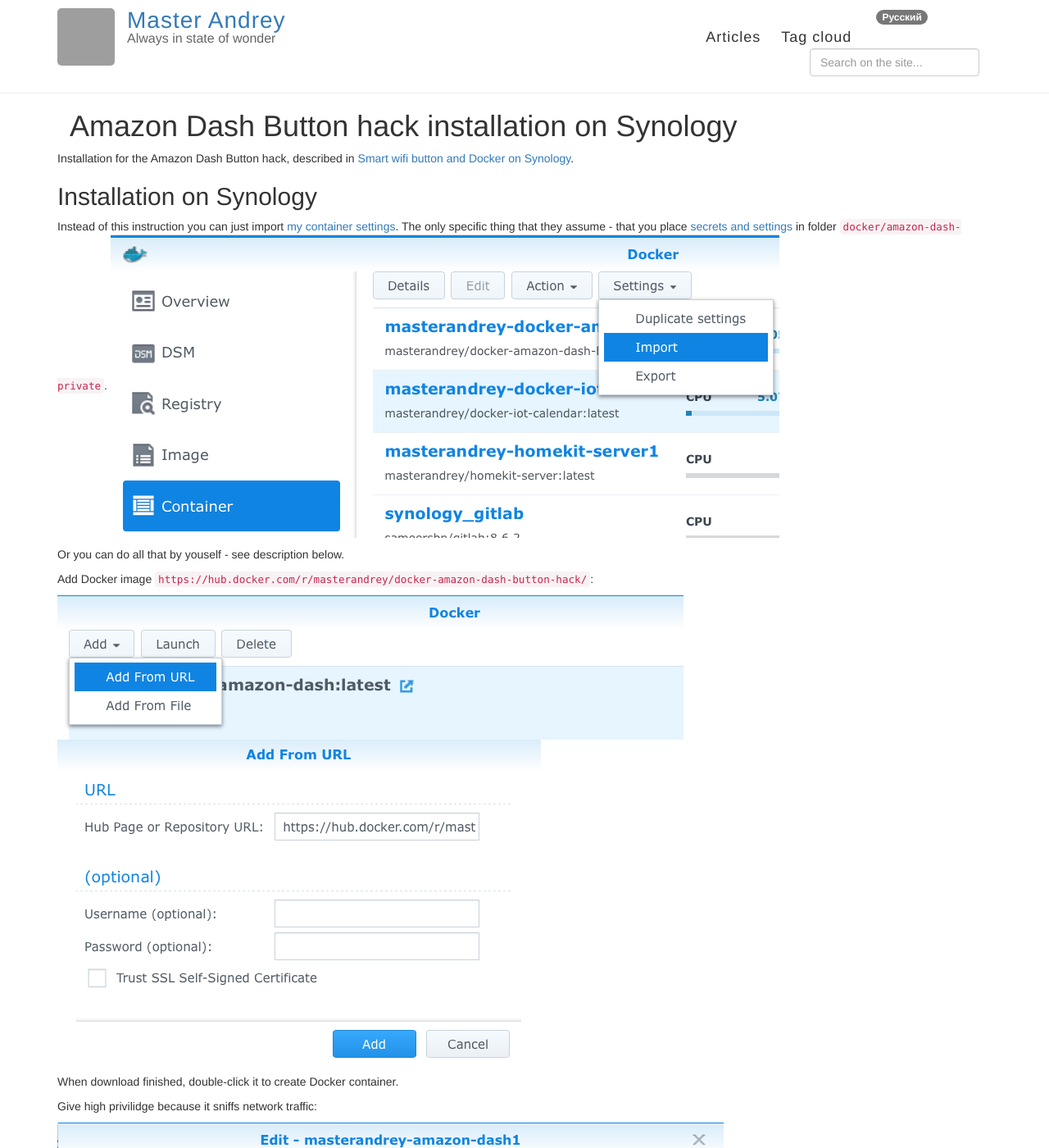
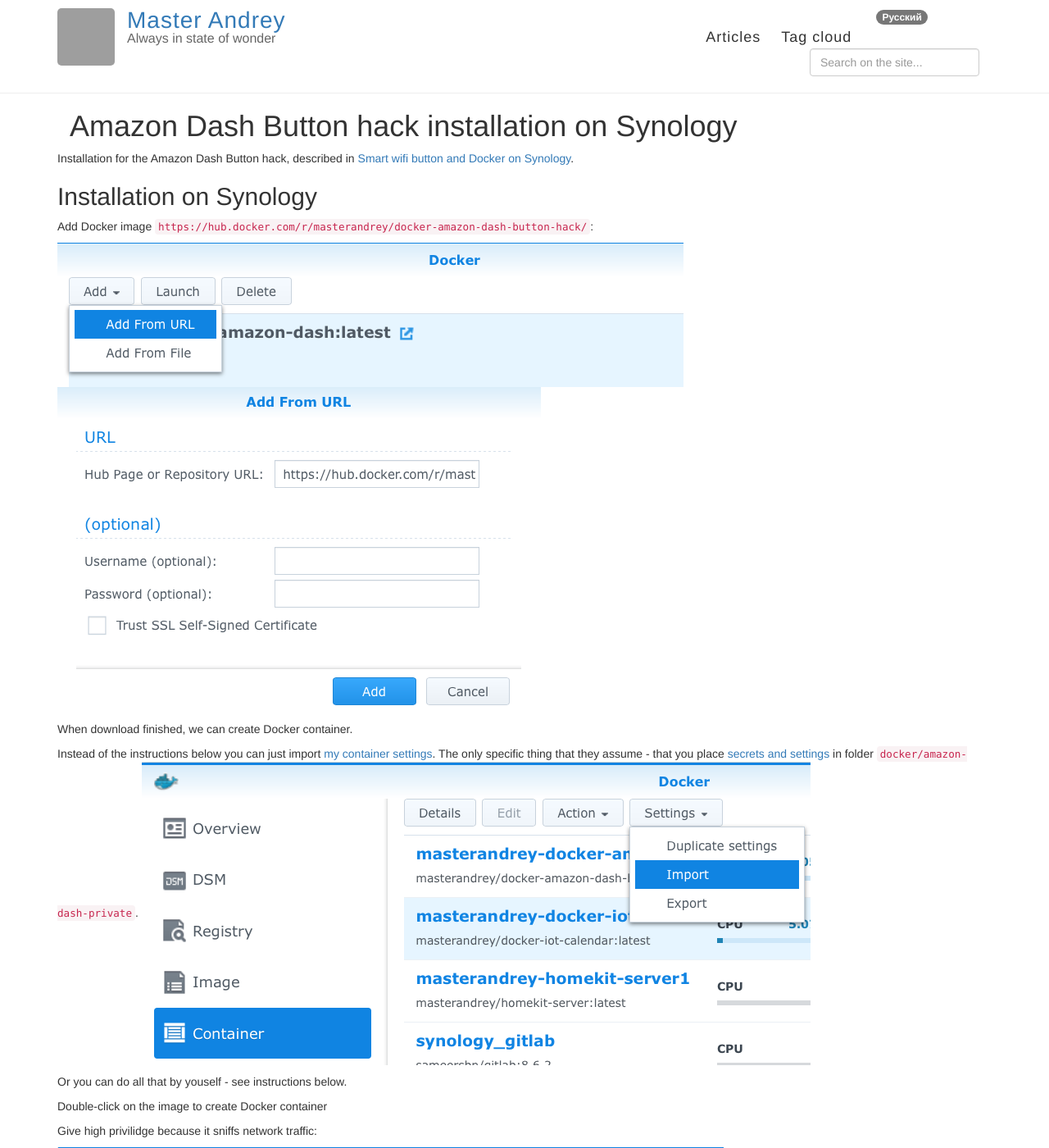
Before and after one commit to andgineer/sorokin.engineer, a Jekyll site: the page built from posts/en/_posts/2016-10-14-amazon_dash_button_hack_install.md, in a window 1280 px wide and 1400 px high. Shown: the whole window at 82% size. Built offline with Jekyll 4.4.1, drawn with Linux system fonts in a browser that asks for light colours; nearby versions of some CDN libraries; comment, search, counter and statistics services are not loaded; grey boxes are pictures that could not be loaded.

```diff
--- a/posts/en/_posts/2016-10-14-amazon_dash_button_hack_install.md
+++ b/posts/en/_posts/2016-10-14-amazon_dash_button_hack_install.md
@@ -13,20 +13,22 @@
 
 ## Installation on Synology
 
-Instead of this instruction you can just import
+Add Docker image `https://hub.docker.com/r/masterandrey/docker-amazon-dash-button-hack/`:
+
+![](/images/dash_synology_docker_image.png)
+![](/images/dash_synology_docker_url.png)
+
+When download finished, we can create Docker container.
+
+Instead of the instructions below you can just import
 [my container settings](https://github.com/masterandrey/docker-amazon-dash-button-hack/tree/master/synology).
 The only specific thing that they assume - that you place [secrets and settings](https://github.com/masterandrey/docker-amazon-dash-button-hack/tree/master/amazon-dash-private)
 in folder `docker/amazon-dash-private`.
 ![](/images/synology_import_settings.png)
 
-Or you can do all that by youself - see description below.
+Or you can do all that by youself - see instructions below.
 
-Add Docker image `https://hub.docker.com/r/masterandrey/docker-amazon-dash-button-hack/`:
-
-![](/images/dash_synology_docker_image.png)
-![](/images/dash_synology_docker_url.png)
-
-When download finished, double-click it to create Docker container.
+Double-click on the image to create Docker container
 
 Give high privilidge because it sniffs network traffic:
 
```
Also changed, not shown: posts/ru/_posts/2016-10-14-amazon_dash_button_hack_install.md (+8 -6 lines), posts/ru/_posts/2016-10-20-iot_calendar_synology.md (+37 -10 lines), images/calendar_synology_docker_volume.png (added).
